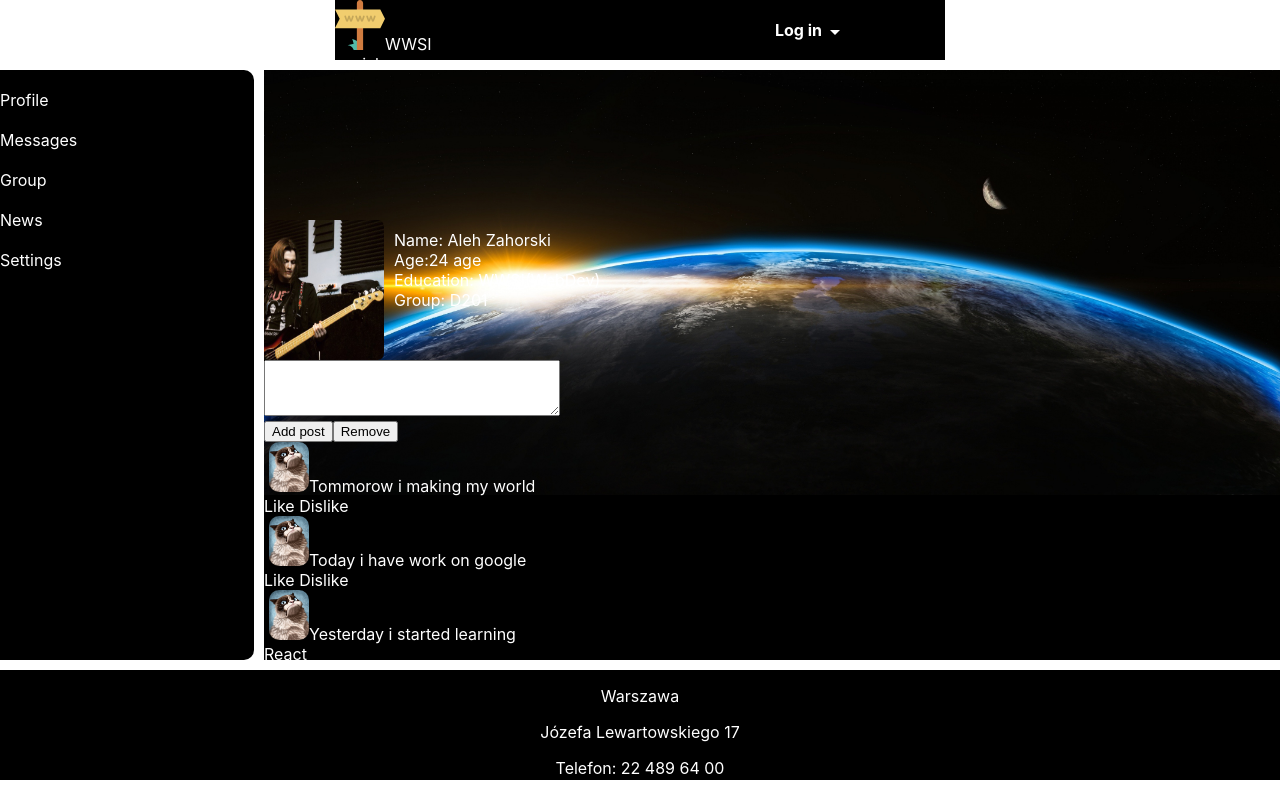
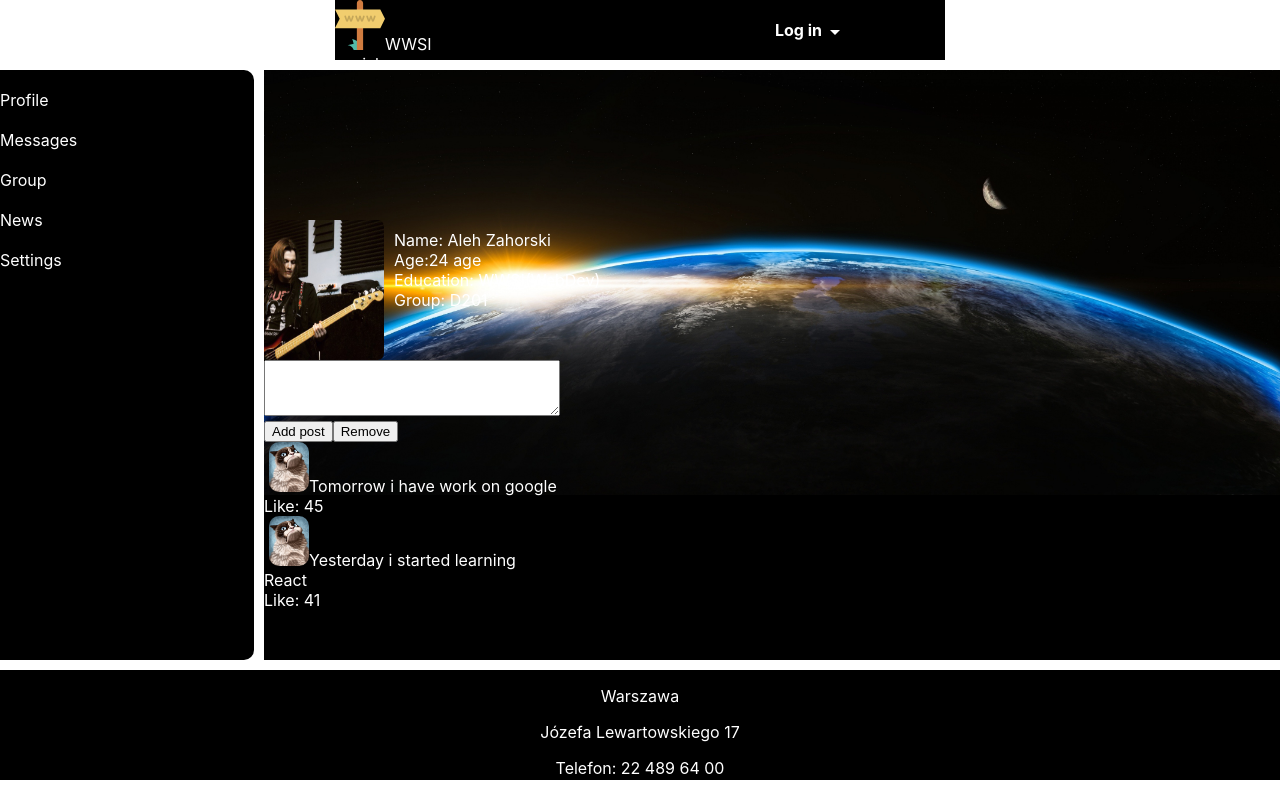
Before and after one commit to AlehZahorski/wwsiSocial, a React (Create React App) app: page /Profile in a window 1280 px wide. Built offline with nearby package versions, Linux system fonts and the light colour scheme.

Commit message:
made some changes

```diff
--- a/src/components/Profile/MyPosts/MyPosts.jsx
+++ b/src/components/Profile/MyPosts/MyPosts.jsx
@@ -23,9 +23,8 @@ const MyPosts = (props) => {
 
 
     <div className="posts">
-    <Post message="Tommorow i making my world" />
-    <Post message="Today i have work on google" />
-    <Post message='Yesterday i started learning React' />
+    <Post message="Tomorrow i have work on google" LikesCount="45" />
+    <Post message='Yesterday i started learning React' LikesCount="41" />
 
     </div>
 
--- a/src/components/Profile/MyPosts/Post/Post.jsx
+++ b/src/components/Profile/MyPosts/Post/Post.jsx
@@ -12,8 +12,9 @@ const Post = (props) => {
     <img src={avatar1}/>
     {props.message}
     <div>
-    <span>Like </span>
-    <span>Dislike</span>
+    <span>Like: </span>
+    {props.LikesCount}
+    {/* <span>Dislike</span> */}
     </div>
     </div>
 
```
